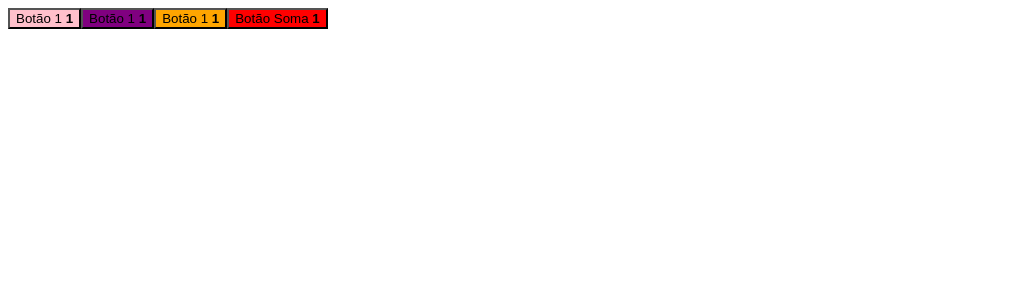
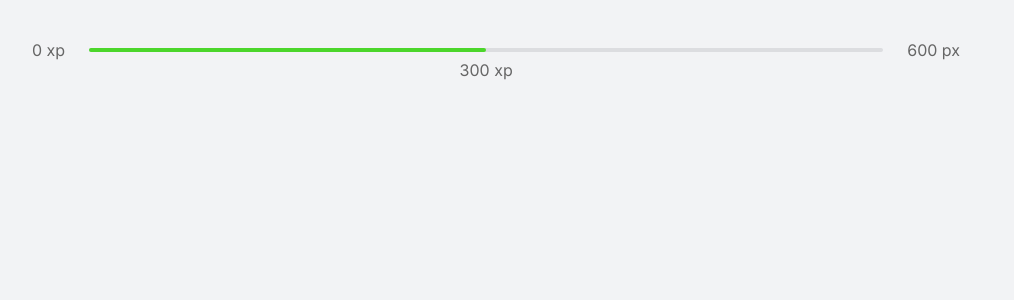
Before and after one commit to JonatasDuarte/move.it, a React (Create React App) app: page / in a window 1280 px wide. Shown: the top 300 px of the page, without its empty margins (0-1014 px from the left). Built offline with nearby package versions, Linux system fonts and the light colour scheme.

Commit message:
add(ExperienceBar) |Primeiro componente e global style criados

```diff
--- a/public/index.html
+++ b/public/index.html
@@ -4,6 +4,10 @@
 <head>
   <meta charset="utf-8" />
   <meta name="viewport" content="width=device-width, initial-scale=1" />
+
+  <link rel="preconnect" href="https://fonts.gstatic.com">
+  <link href="https://fonts.googleapis.com/css2?family=Inter:wght@400;500;600&family=Rajdhani:wght@600&display=swap"
+    rel="stylesheet">
 
   <title>React App</title>
 </head>
--- a/src/App.tsx
+++ b/src/App.tsx
@@ -1,22 +1,12 @@
-import { Button } from './components/Button'
-
+import { ExperienceBar } from './components/ExperienceBar'
+import './styles/global.css'
 function App() {
 
   return (
-    <div>
-      <Button color="pink">
-        Botão 1
-      </Button>
-      <Button color="purple">
-        Botão 1
-      </Button>
-      <Button color="orange">
-        Botão 1
-      </Button>
-      <Button color="red">
-        Botão Soma
-      </Button>
+    <div className="container">
+      <ExperienceBar/>
     </div>
+
   );
 }
 
--- a/src/components/Button.tsx
+++ /dev/null
@@ -1,24 +0,0 @@
-import { useState } from 'react';
-
-interface ButtonProps {
-  color: string;
-  children: string;
-}
-
-export function Button(props: ButtonProps) {
-  const [counter, setCounter] = useState(1)
-
-  function increment() {
-    setCounter(counter + 1);
-  }
-
-  return(
-    <button
-      type="button"
-      style={{ backgroundColor: props.color}}
-      onClick={increment}
-    >
-      {props.children} <strong>{counter}</strong>
-    </button>
-  );
-}
--- /dev/null
+++ b/src/components/ExperienceBar.tsx
@@ -0,0 +1,17 @@
+export function ExperienceBar (){
+    return(
+      <header className="experience-bar">
+        <span>0 xp</span>
+        <div>
+          <div style={{ width: '50%' }}/>
+
+          <span className="current-experience" style={{ left: '50%'}} >
+            300 xp
+            </span>
+        </div>
+        <span>600 px</span>
+
+
+      </header>
+    )
+}
--- /dev/null
+++ b/src/styles/global.css
@@ -0,0 +1,100 @@
+* {
+  margin: 0;
+  padding: 0;
+  box-sizing: border-box;
+}
+/* Colors ===============*/
+
+:root {
+  --white: #fff;
+  --background: #f2f3f5;
+  --gray-line: #dcdde0;
+  --text: #666666;
+  --text-highlight: #b3b9ff;
+  --title: #2e384d;
+  --red: #e83f5b;
+  --green: #4cd62b;
+  --blue: #5965e0;
+  --blue-dark: #4953b8;
+  --blue-twitter: #2aa9e0;
+}
+
+/* Responsive ===============*/
+
+@media (max-width: 1080px) {
+  html {
+    font-size: 93.75%;
+  }
+}
+
+@media (max-width: 720px) {
+  html {
+    font-size: 87.5%;
+  }
+}
+
+/* Body ===============*/
+
+body {
+  background: var(--background);
+  color: var(--text);
+}
+
+body,
+input,
+textarea,
+button {
+  font: 400 1rem "Inter", sans-serif;
+}
+
+/* Button ===============*/
+
+button {
+  cursor: pointer;
+}
+
+a {
+  color: inherit;
+  text-decoration: none;
+}
+
+.container {
+  height: 100vh;
+  max-width: 992px;
+  margin: 0;
+  padding: 2.5rem 2rem;
+
+  display: flex;
+  flex-direction: column;
+}
+
+/* ExperienceBar ===============*/
+.experience-bar {
+  display: flex;
+  align-items: center;
+}
+
+.experience-bar span {
+  font-size: 1rem;
+}
+
+.experience-bar > div {
+  flex: 1;
+  height: 4px;
+  border-radius: 4px;
+  background: var(--gray-line);
+  margin: 0 1.5rem;
+  position: relative;
+}
+
+.experience-bar > div > div {
+  height: 4px;
+  border-radius: 4px;
+  background: var(--green);
+}
+
+span.current-experience {
+  position: absolute;
+  top: 12px;
+  transform: translateX(-50%);
+}
```
